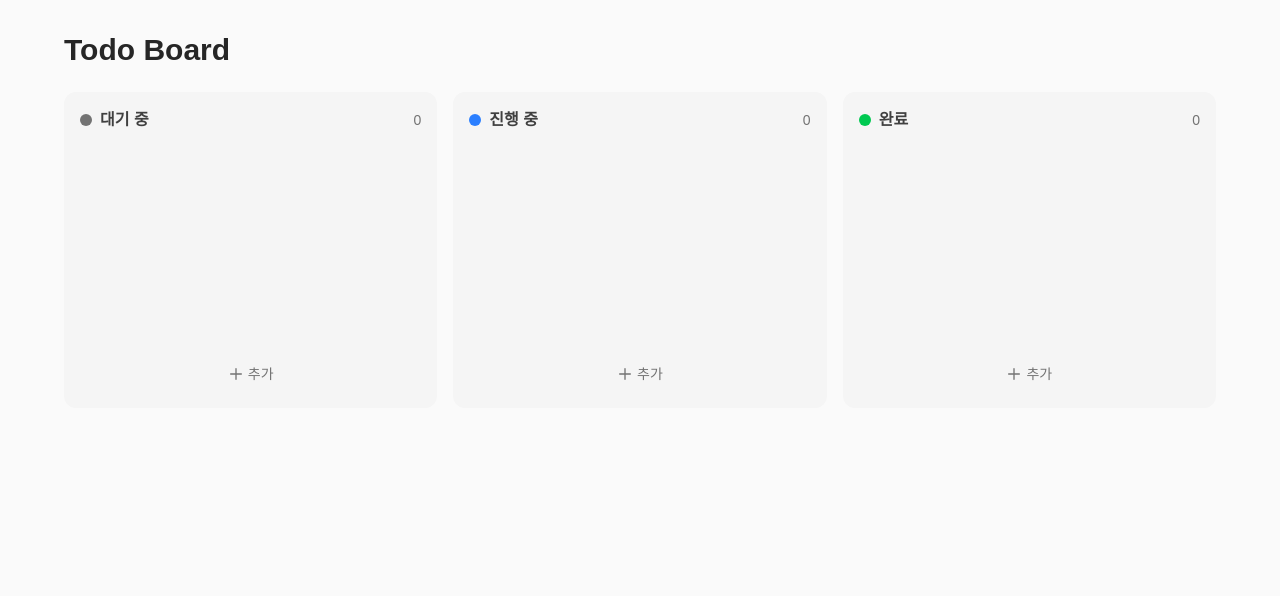
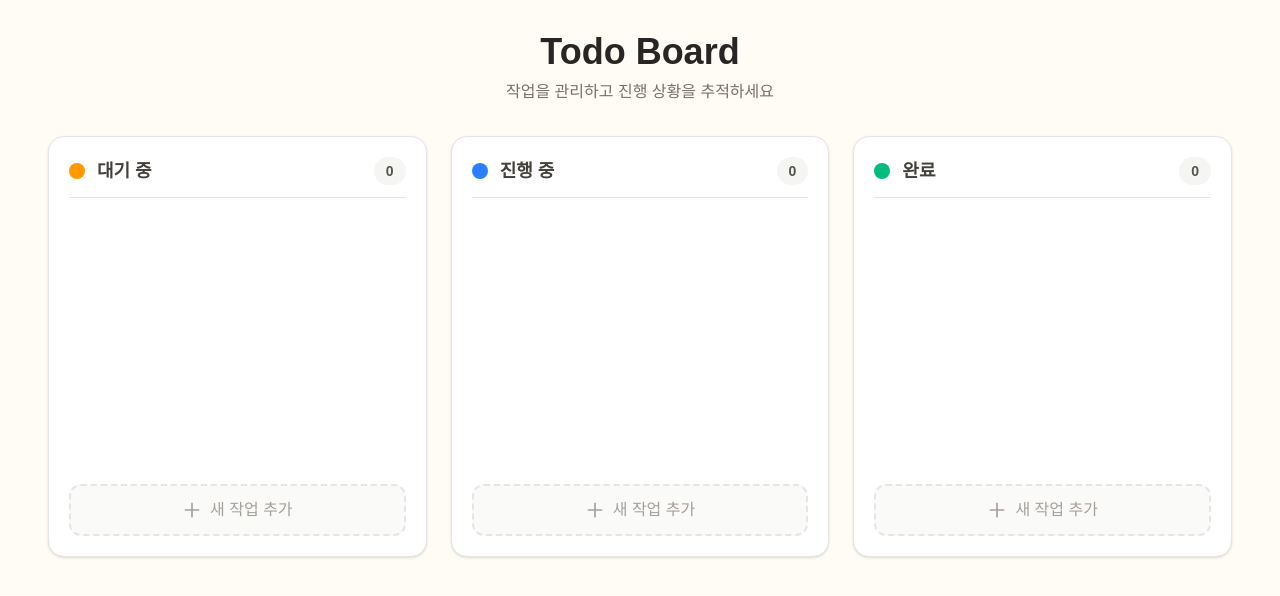
Before and after one commit to k1my3ch4n/websocket-example, a Next.js app in the folder websocket-notion/: page / in a window 1280 px wide. Shown: the top 596 px of the page. Built offline with nearby package versions, Linux system fonts and the light colour scheme.

Commit message:
feat : 전체 색상 black -> white 수정

```diff
--- a/websocket-notion/src/app/page.tsx
+++ b/websocket-notion/src/app/page.tsx
@@ -2,7 +2,7 @@ import TodoList from "@/components/TodoList";
 
 export default function Home() {
   return (
-    <main className="min-h-screen p-8 bg-neutral-50 dark:bg-neutral-900">
+    <main className="min-h-screen p-8">
       <TodoList />
     </main>
   );
--- a/websocket-notion/src/components/TodoItem.tsx
+++ b/websocket-notion/src/components/TodoItem.tsx
@@ -26,22 +26,28 @@ export default function TodoItem({
     }
   };
 
+  const statusLabel = {
+    pending: "대기 중",
+    in_progress: "진행 중",
+    completed: "완료",
+  };
+
   return (
-    <div className="p-3 bg-white dark:bg-neutral-800 rounded-lg border border-neutral-200 dark:border-neutral-700 group hover:shadow-sm transition-shadow">
-      <div className="flex items-center gap-2 mb-2">
+    <div className="p-4 bg-stone-50 rounded-xl border border-stone-200 group hover:shadow-md hover:border-stone-300 transition-all">
+      <div className="flex items-start gap-3">
         <input
           type="text"
           value={todo.text}
           onChange={(e) => onEdit(todo.id, e.target.value)}
-          className={`flex-1 outline-none bg-transparent text-sm ${
+          className={`flex-1 outline-none bg-transparent font-medium ${
             todo.status === "completed"
-              ? "line-through text-neutral-400 dark:text-neutral-500"
-              : "text-neutral-800 dark:text-neutral-200"
+              ? "line-through text-stone-400"
+              : "text-stone-700"
           }`}
         />
         <button
           onClick={() => onDelete(todo.id)}
-          className="opacity-0 group-hover:opacity-100 p-1 text-neutral-400 hover:text-red-500 transition-all"
+          className="opacity-0 group-hover:opacity-100 p-1.5 text-stone-400 hover:text-red-500 hover:bg-red-50 rounded-lg transition-all"
         >
           <svg
             className="w-4 h-4"
@@ -53,27 +59,19 @@ export default function TodoItem({
               strokeLinecap="round"
               strokeLinejoin="round"
               strokeWidth={2}
-              d="M6 18L18 6M6 6l12 12"
+              d="M19 7l-.867 12.142A2 2 0 0116.138 21H7.862a2 2 0 01-1.995-1.858L5 7m5 4v6m4-6v6m1-10V4a1 1 0 00-1-1h-4a1 1 0 00-1 1v3M4 7h16"
             />
           </svg>
         </button>
       </div>
-      <button
-        onClick={() => onStatusChange(todo.id, getNextStatus(todo.status))}
-        className={`text-xs px-2 py-1 rounded-full transition-colors ${
-          todo.status === "pending"
-            ? "bg-neutral-100 dark:bg-neutral-700 text-neutral-600 dark:text-neutral-300"
-            : todo.status === "in_progress"
-            ? "bg-blue-100 dark:bg-blue-900 text-blue-600 dark:text-blue-300"
-            : "bg-green-100 dark:bg-green-900 text-green-600 dark:text-green-300"
-        }`}
-      >
-        {todo.status === "pending"
-          ? "대기 중"
-          : todo.status === "in_progress"
-          ? "진행 중"
-          : "완료"}
-      </button>
+      <div className="flex items-center gap-2 mt-3">
+        <button
+          onClick={() => onStatusChange(todo.id, getNextStatus(todo.status))}
+          className="text-xs px-3 py-1.5 rounded-lg font-semibold border bg-white text-stone-600 border-stone-200 transition-all hover:bg-stone-100"
+        >
+          {statusLabel[todo.status]}
+        </button>
+      </div>
     </div>
   );
 }
--- a/websocket-notion/src/components/TodoList.tsx
+++ b/websocket-notion/src/components/TodoList.tsx
@@ -4,10 +4,14 @@ import { useState } from "react";
 import { Todo, TodoStatus } from "@/types/todo";
 import TodoItem from "./TodoItem";
 
-const COLUMNS: { status: TodoStatus; title: string; color: string }[] = [
-  { status: "pending", title: "대기 중", color: "bg-neutral-500" },
+const COLUMNS: {
+  status: TodoStatus;
+  title: string;
+  color: string;
+}[] = [
+  { status: "pending", title: "대기 중", color: "bg-amber-500" },
   { status: "in_progress", title: "진행 중", color: "bg-blue-500" },
-  { status: "completed", title: "완료", color: "bg-green-500" },
+  { status: "completed", title: "완료", color: "bg-emerald-500" },
 ];
 
 export default function TodoList() {
@@ -53,27 +57,33 @@ export default function TodoList() {
     todos.filter((todo) => todo.status === status);
 
   return (
-    <div className="w-full max-w-6xl mx-auto">
-      <h1 className="text-3xl font-bold text-neutral-800 dark:text-white mb-6">
-        Todo Board
-      </h1>
+    <div className="w-full max-w-7xl mx-auto px-4">
+      <div className="mb-8 text-center">
+        <h1 className="text-4xl font-bold text-stone-800 mb-2">
+          Todo Board
+        </h1>
+        <p className="text-stone-500">
+          작업을 관리하고 진행 상황을 추적하세요
+        </p>
+      </div>
 
-      <div className="grid grid-cols-1 md:grid-cols-3 gap-4">
+      <div className="grid grid-cols-1 md:grid-cols-3 gap-6">
         {COLUMNS.map((column) => (
           <div
             key={column.status}
-            className="bg-neutral-100 dark:bg-neutral-800/50 rounded-xl p-4"
+            className="bg-white border border-stone-200 rounded-2xl p-5 shadow-sm"
           >
-            <div className="flex items-center gap-2 mb-4">
-              <div className={`w-3 h-3 rounded-full ${column.color}`} />
-              <h2 className="font-semibold text-neutral-700 dark:text-neutral-200">
+            <div className="flex items-center gap-3 mb-5 pb-3 border-b border-stone-200">
+              <div className={`w-4 h-4 rounded-full ${column.color}`} />
+              <h2 className="text-lg font-bold text-stone-700">
                 {column.title}
               </h2>
-              <span className="ml-auto text-sm text-neutral-500 dark:text-neutral-400">
+              <span className="ml-auto px-3 py-1 bg-stone-100 rounded-full text-sm font-semibold text-stone-600">
                 {getTodosByStatus(column.status).length}
               </span>
             </div>
-            <div className="space-y-2 min-h-[200px]">
+
+            <div className="space-y-3 min-h-[250px]">
               {getTodosByStatus(column.status).map((todo) => (
                 <TodoItem
                   key={todo.id}
@@ -84,8 +94,9 @@ export default function TodoList() {
                 />
               ))}
             </div>
+
             {addingStatus === column.status ? (
-              <div className="mt-2 p-2 bg-white dark:bg-neutral-800 rounded-lg border border-neutral-200 dark:border-neutral-700">
+              <div className="mt-4 p-4 bg-white rounded-xl border-2 border-dashed border-stone-300 shadow-sm">
                 <input
                   type="text"
                   value={newTodoText}
@@ -94,21 +105,21 @@ export default function TodoList() {
                     if (e.key === "Enter") addTodo(column.status);
                     if (e.key === "Escape") cancelAdd();
                   }}
-                  placeholder="새 작업 입력..."
+                  placeholder="새 작업을 입력하세요..."
                   autoFocus
-                  className="w-full px-2 py-1 bg-transparent outline-none text-sm text-neutral-800 dark:text-white placeholder-neutral-400"
+                  className="w-full px-3 py-2 bg-stone-50 rounded-lg outline-none text-stone-800 placeholder-stone-400 border border-stone-200 focus:border-amber-500 focus:ring-2 focus:ring-amber-500/20"
                 />
-                <div className="flex gap-2 mt-2">
+                <div className="flex gap-2 mt-3">
                   <button
                     onClick={() => addTodo(column.status)}
                     disabled={!newTodoText.trim()}
-                    className="flex-1 px-3 py-1 bg-blue-500 text-white text-sm rounded font-medium hover:bg-blue-600 disabled:opacity-50 disabled:cursor-not-allowed transition-colors"
+                    className="flex-1 px-4 py-2 bg-stone-800 text-white rounded-lg font-semibold hover:bg-stone-900 disabled:opacity-50 disabled:cursor-not-allowed transition-all"
                   >
-                    추가
+                    추가하기
                   </button>
                   <button
                     onClick={cancelAdd}
-                    className="px-3 py-1 text-sm text-neutral-500 hover:text-neutral-700 dark:hover:text-neutral-300 transition-colors"
+                    className="px-4 py-2 text-stone-600 hover:bg-stone-100 rounded-lg font-medium transition-colors"
                   >
                     취소
                   </button>
@@ -117,10 +128,10 @@ export default function TodoList() {
             ) : (
               <button
                 onClick={() => setAddingStatus(column.status)}
-                className="mt-2 w-full py-2 text-sm text-neutral-500 hover:text-neutral-700 dark:hover:text-neutral-300 hover:bg-neutral-200 dark:hover:bg-neutral-700 rounded-lg transition-colors flex items-center justify-center gap-1"
+                className="mt-4 w-full py-3 text-stone-400 hover:text-stone-600 bg-stone-50 hover:bg-stone-100 border-2 border-dashed border-stone-200 hover:border-stone-300 rounded-xl transition-all flex items-center justify-center gap-2 font-medium"
               >
                 <svg
-                  className="w-4 h-4"
+                  className="w-5 h-5"
                   fill="none"
                   stroke="currentColor"
                   viewBox="0 0 24 24"
@@ -132,7 +143,7 @@ export default function TodoList() {
                     d="M12 4v16m8-8H4"
                   />
                 </svg>
-                추가
+                새 작업 추가
               </button>
             )}
           </div>
```
